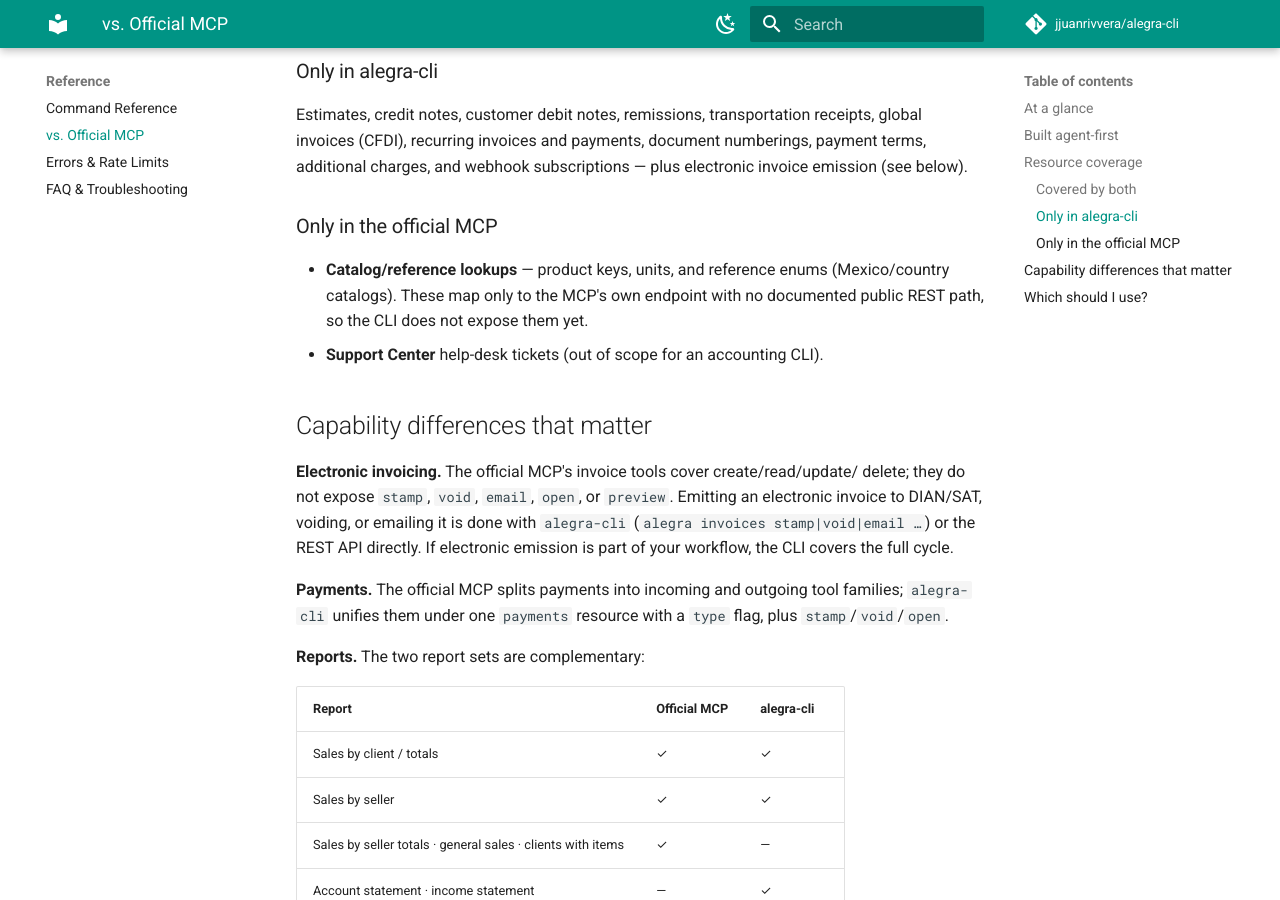
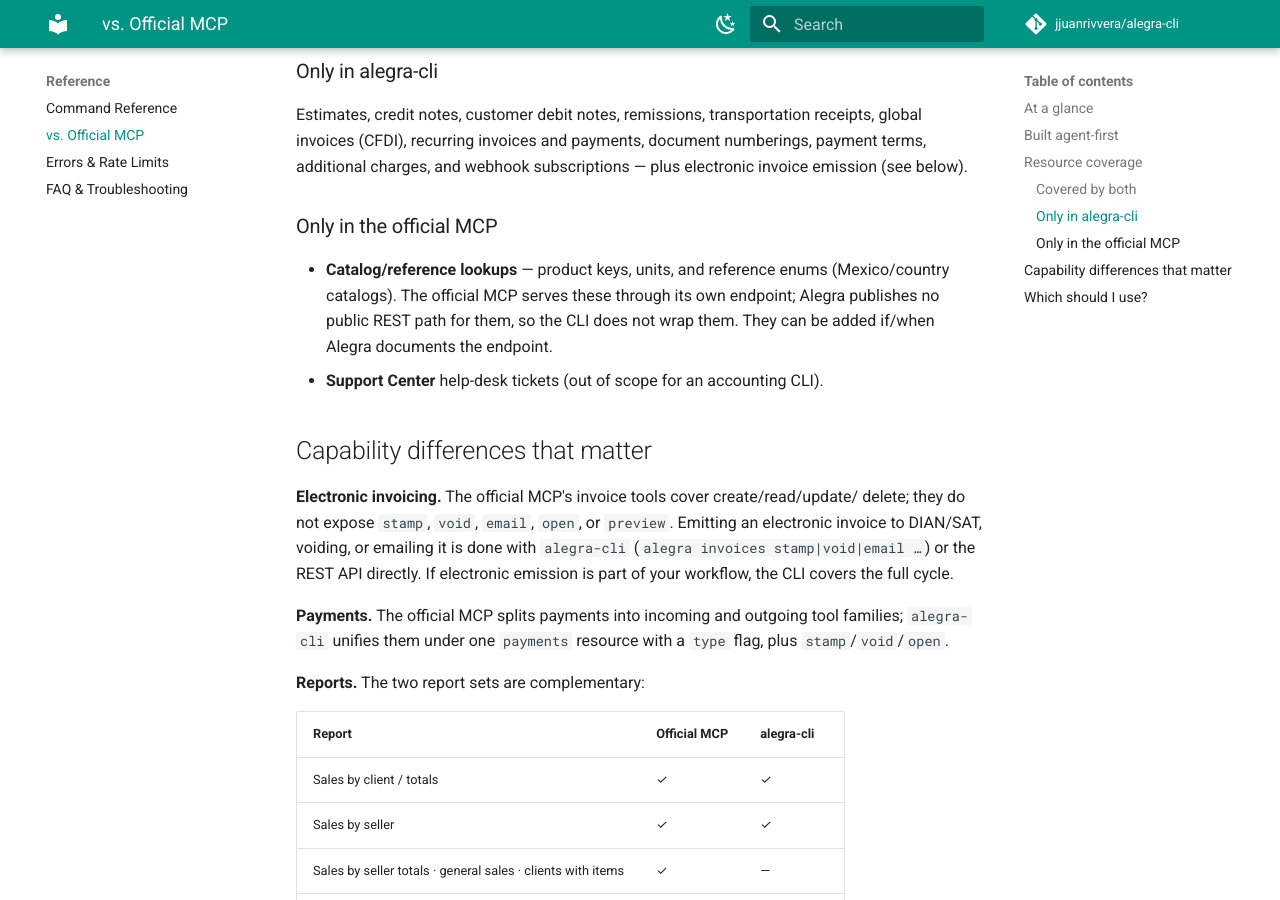
Before and after one commit to jjuanrivvera/alegra-cli, an MkDocs documentation site: the page built from docs/reference/vs-official-mcp.md, in a window 1280 px wide and 900 px high, scrolled down 1942 px. Built offline with MkDocs 1.6.1 and Material for MkDocs 9.7.7, drawn with Linux system fonts in a browser that asks for light colours; comment, search, counter and statistics services are not loaded.

Commit message:
docs(vs-mcp): frame MX catalog tools as a principled exception
Per decision: product-keys/units/reference* have no public REST endpoint (live
probe returns the same 403 as a known-nonexistent path), so they are a
documented exclusion alongside Support Center, not a tracked gap.

```diff
--- a/docs/reference/vs-official-mcp.md
+++ b/docs/reference/vs-official-mcp.md
@@ -63,8 +63,9 @@ terms, additional charges, and webhook subscriptions — plus electronic invoice
 
 ### Only in the official MCP
 - **Catalog/reference lookups** — product keys, units, and reference enums
-  (Mexico/country catalogs). These map only to the MCP's own endpoint with no documented
-  public REST path, so the CLI does not expose them yet.
+  (Mexico/country catalogs). The official MCP serves these through its own endpoint;
+  Alegra publishes no public REST path for them, so the CLI does not wrap them. They can
+  be added if/when Alegra documents the endpoint.
 - **Support Center** help-desk tickets (out of scope for an accounting CLI).
 
 ## Capability differences that matter
```
